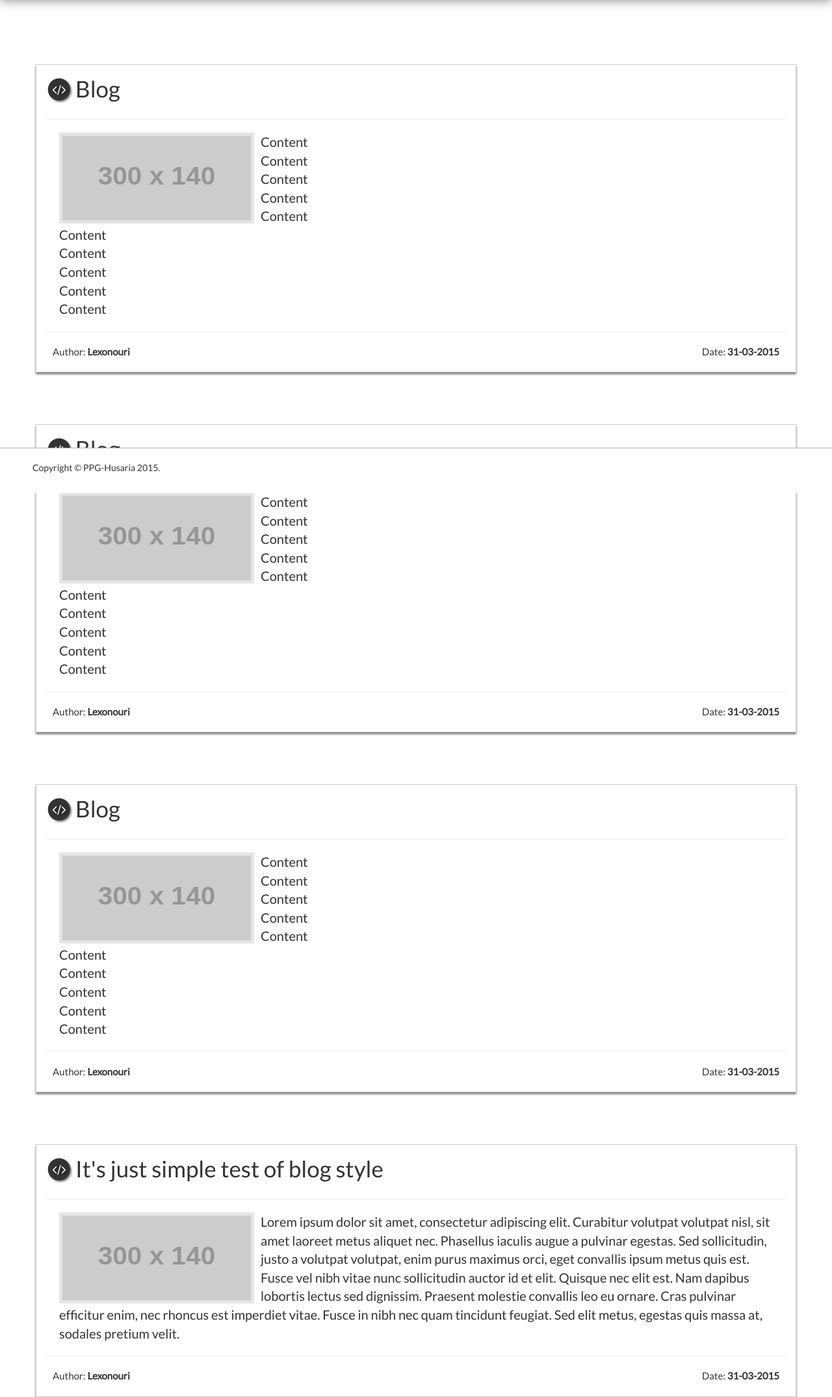
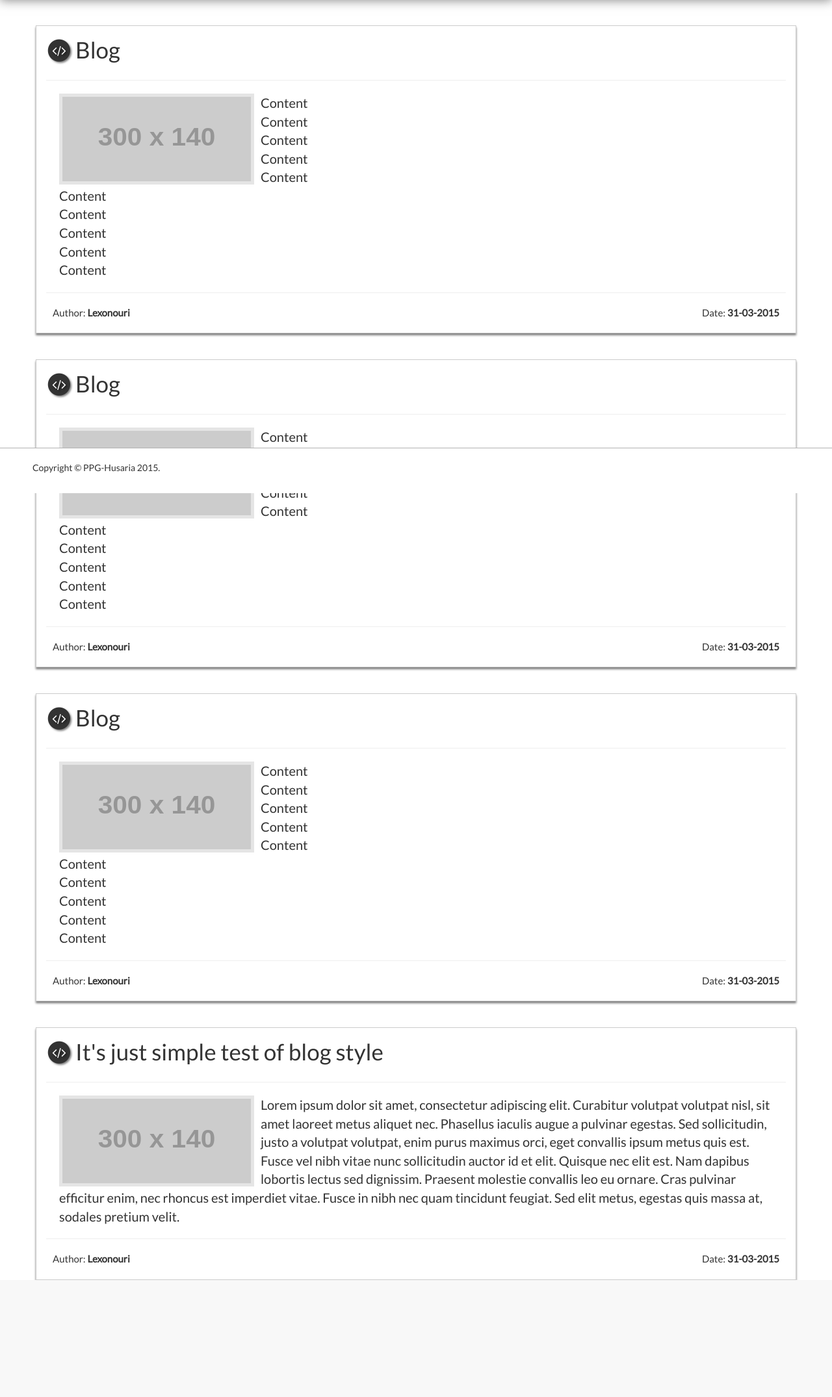
Before and after one commit to gitter-badger/lexonouri.github.io, a PHP site: page / in a window 1280 px wide, after a click on "Blog". Shown: the part 51-2201 px from the top of the page at 65% size. After the commit the page ends 2021 px from the top, so only its background shows below. Run offline with PHP 8.4, Linux system fonts and the light colour scheme; grey boxes labelled with a size stand in for pictures from a placeholder-image service; some libraries are stand-ins or nearby versions.

Commit message:
Fix post container
Fixed unlimited-space on top of blog

```diff
--- a/css/style.css
+++ b/css/style.css
@@ -96,7 +96,8 @@ html {
 .container-blog {
     border: 1px solid rgba(0,0,0,0.2);
     box-shadow: 0px 3px 3px rgba(0,0,0,0.5);
-    margin-bottom: 80px;
+    margin-bottom: 100px;
+    margin-top: -60px;
 }
 
 .container-page {
```
